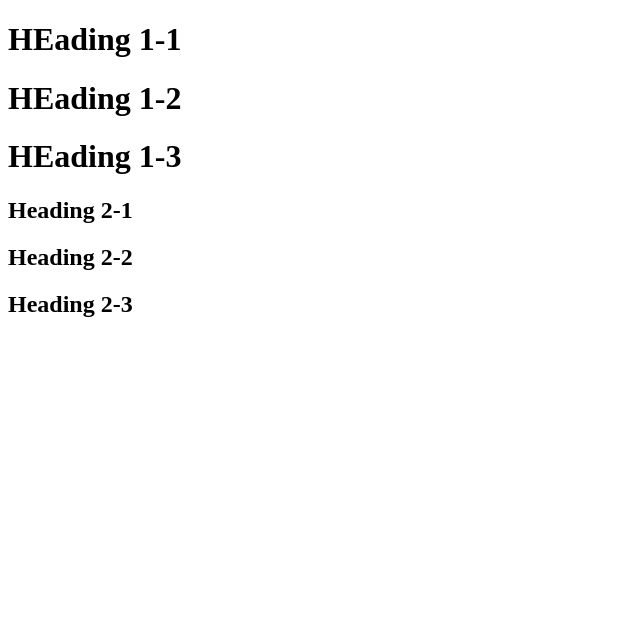
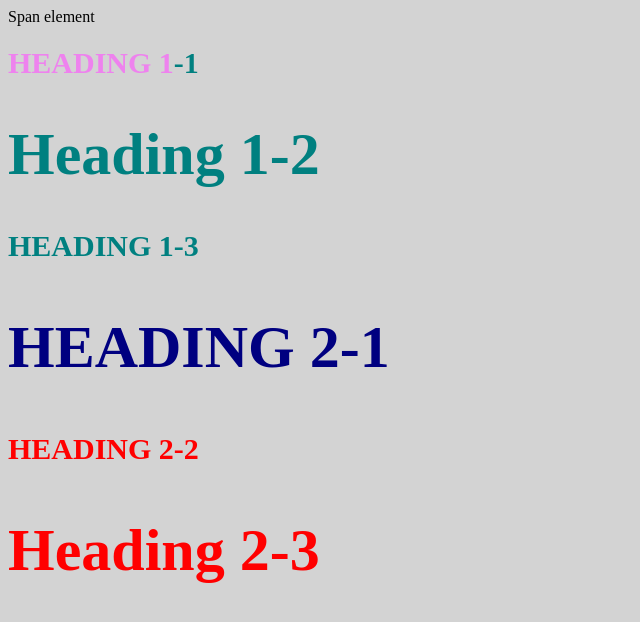
Before and after one commit to Sergiu2133/cartoon, a plain HTML site: page style-test.html in a window 1280 px wide. Shown: the whole page, without its empty margins (0-640 px from the left). Drawn offline with Linux system fonts and the light colour scheme.

Commit message:
css test css file

```diff
--- /dev/null
+++ b/css/test.css
@@ -0,0 +1,25 @@
+body{
+	background-color: lightgrey;
+}
+h1{
+		font-size: 30px;
+	    color: teal;
+	}
+	h2{
+		color: red;
+		font-size: 30px;
+	}
+
+	.big{
+		font-size: 60px;
+	}
+	.uppercase{
+		text-transform: uppercase;
+
+	}
+	.big.uppercase{
+		color: navy;
+	}
+	h1 span{
+		color: violet;
+	}
--- a/style-test.html
+++ b/style-test.html
@@ -3,15 +3,15 @@
 <head>
 
 	<title>Style test</title>
+	<link rel="stylesheet" type="text/css" href="css/test.css">
 </head>
 <body>
-	<h1>HEading 1-1</h1>
-	<h1>HEading 1-2</h1>
-	<h1>HEading 1-3</h1>
-	<h2>Heading 2-1</h2>
-	<h2>Heading 2-2</h2>
-	<h2>Heading 2-3</h2>
-
-
+	<span>Span element</span>
+	<h1 class="uppercase"><span>Heading 1</span>-1</h1>
+	<h1 class="big">Heading 1-2</h1>
+	<h1 class="uppercase">Heading 1-3</h1>
+	<h2 class="big uppercase">Heading 2-1<h2>
+	<h2 class="uppercase">Heading 2-2</h2>
+	<h2 class="big">Heading 2-3</h2>
 </body>
 </html>
```
